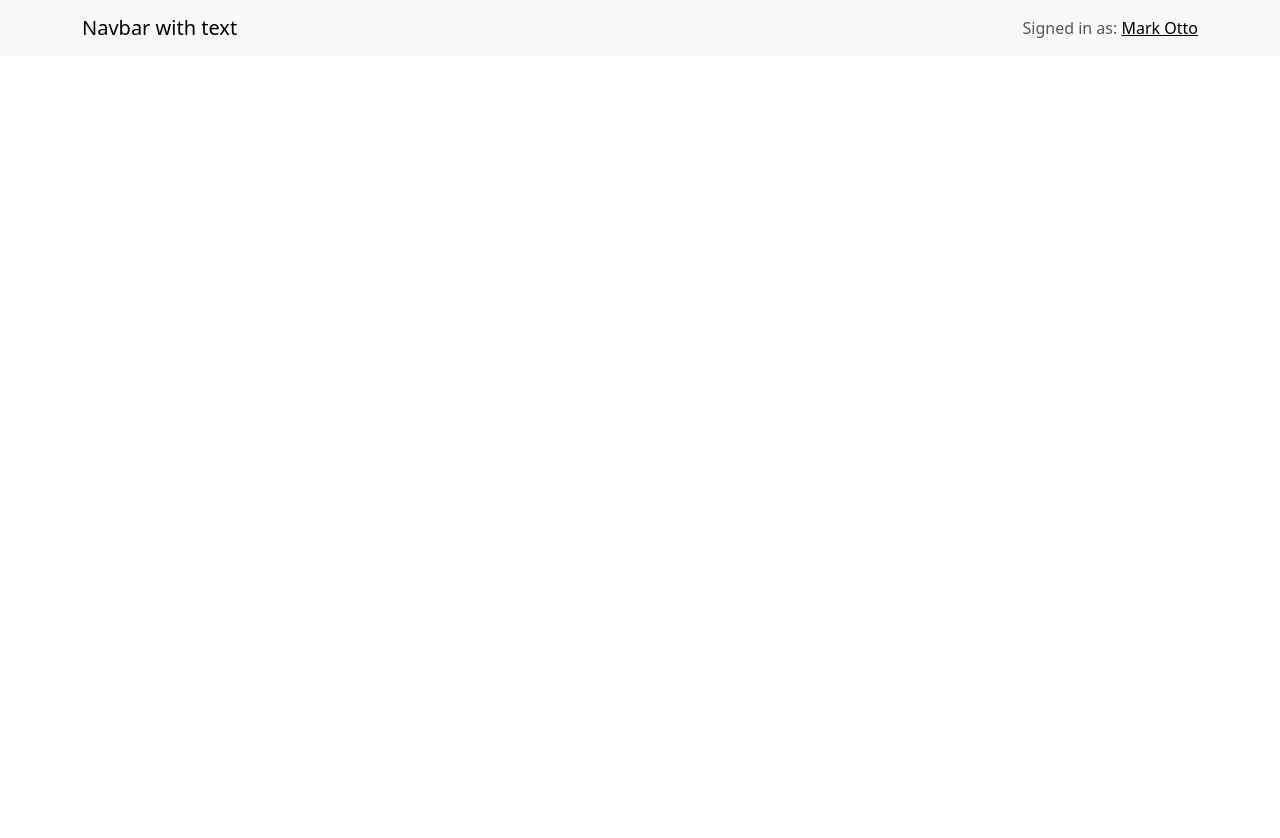
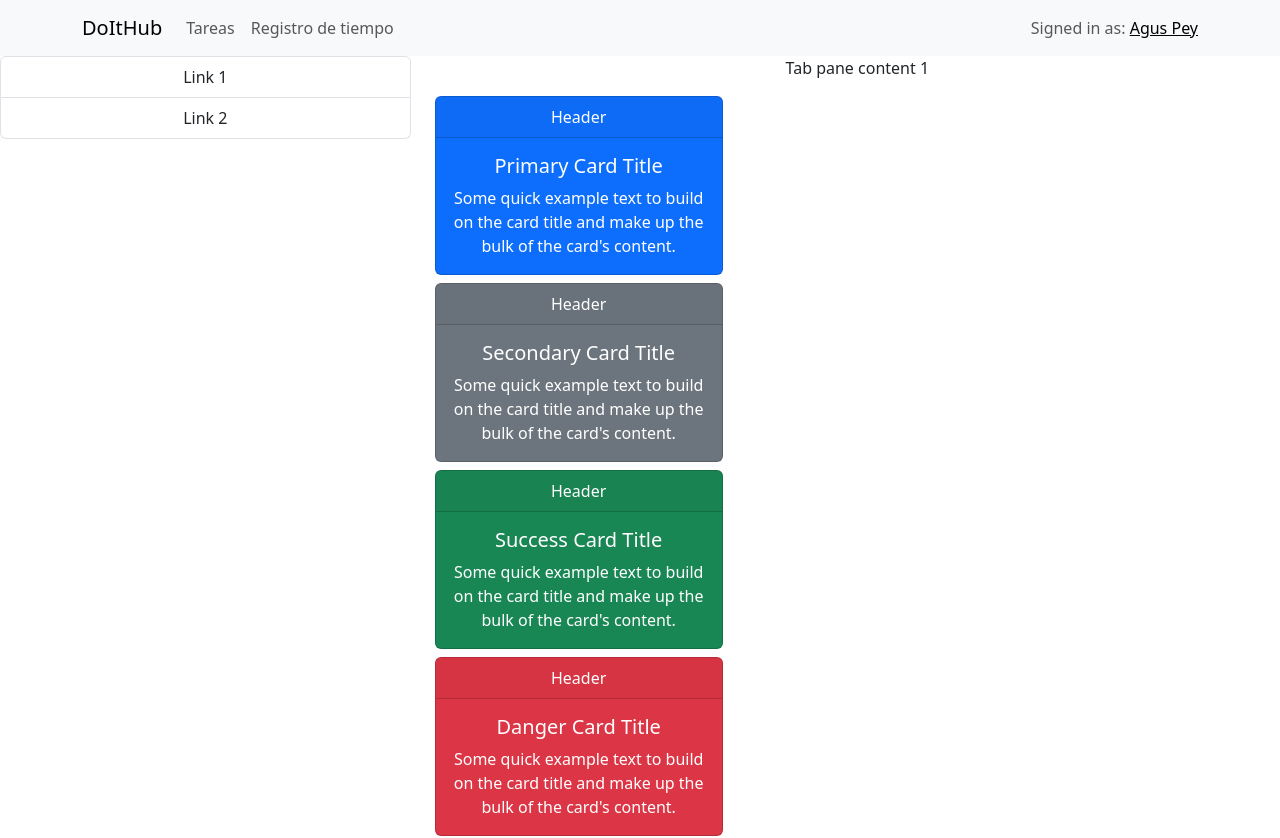
Before and after one commit to AgustinPeyrot/iaw-final, a React (Create React App) app: page / in a window 1280 px wide. Shown: the top 838 px of the page. Before the commit the page ends 800 px from the top, so only its background shows below. Built offline with nearby package versions, Linux system fonts and the light colour scheme.

Commit message:
instalacion de todoist api y se agregan algunos compoenents

```diff
--- a/package.json
+++ b/package.json
@@ -3,6 +3,7 @@
   "version": "0.1.0",
   "private": true,
   "dependencies": {
+    "@doist/todoist-api-typescript": "^3.0.1",
     "@testing-library/jest-dom": "^5.17.0",
     "@testing-library/react": "^13.4.0",
     "@testing-library/user-event": "^13.5.0",
@@ -10,6 +11,7 @@
     "react": "^18.2.0",
     "react-bootstrap": "^2.9.2",
     "react-dom": "^18.2.0",
+    "react-router-dom": "^6.21.1",
     "react-scripts": "5.0.1",
     "web-vitals": "^2.1.4"
   },
@@ -36,5 +38,8 @@
       "last 1 firefox version",
       "last 1 safari version"
     ]
+  },
+  "devDependencies": {
+    "@babel/plugin-proposal-private-property-in-object": "^7.21.11"
   }
 }
--- a/src/App.js
+++ b/src/App.js
@@ -1,10 +1,12 @@
 import './App.css';
 import NavbarComponent from './components/Navbar';
+import TabsExample from './components/ListGroups';
 
 function App() {
   return (
     <div className="App">
       <NavbarComponent />
+      <TabsExample />
     </div>
   );
 }
--- /dev/null
+++ b/src/components/ListGroups.js
@@ -0,0 +1,38 @@
+import React from 'react';
+import Col from 'react-bootstrap/Col';
+import ListGroup from 'react-bootstrap/ListGroup';
+import Row from 'react-bootstrap/Row';
+import Tab from 'react-bootstrap/Tab';
+import BgColorExample from './TaskCard';
+
+function TabsExample() {
+  return (
+    <Tab.Container id="list-group-tabs-example" defaultActiveKey="link1">
+      <Row>
+        <Col sm={4}>
+          <ListGroup>
+            <ListGroup.Item action href="#link1">
+              Link 1
+            </ListGroup.Item>
+            <ListGroup.Item action href="#link2">
+              Link 2
+            </ListGroup.Item>
+          </ListGroup>
+        </Col>
+        <Col sm={8}>
+          <Tab.Content>
+            <Tab.Pane eventKey="link1">
+              <p>Tab pane content 1</p>
+              <BgColorExample />
+            </Tab.Pane>
+            <Tab.Pane eventKey="link2">
+              <p>Tab pane content 2</p>
+            </Tab.Pane>
+          </Tab.Content>
+        </Col>
+      </Row>
+    </Tab.Container>
+  );
+}
+
+export default TabsExample;
--- a/src/components/Navbar.js
+++ b/src/components/Navbar.js
@@ -1,20 +1,26 @@
 import Container from 'react-bootstrap/Container';
 import Navbar from 'react-bootstrap/Navbar';
+import Nav from 'react-bootstrap/Nav';
 
 function NavbarComponent() {
   return (
     <Navbar className="bg-body-tertiary">
       <Container>
-        <Navbar.Brand href="#home">Navbar with text</Navbar.Brand>
+      <Navbar.Brand href="#home">DoItHub</Navbar.Brand>
+        <Nav className="me-auto">
+          <Nav.Link href="#home">Tareas</Nav.Link>
+          <Nav.Link href="#features">Registro de tiempo</Nav.Link>
+        </Nav>
         <Navbar.Toggle />
         <Navbar.Collapse className="justify-content-end">
           <Navbar.Text>
-            Signed in as: <a href="#login">Mark Otto</a>
+            Signed in as: <a href="#login">Agus Pey</a>
           </Navbar.Text>
         </Navbar.Collapse>
       </Container>
     </Navbar>
   );
+  <Outlet/>
 }
 
 export default NavbarComponent;
--- /dev/null
+++ b/src/components/TaskCard.js
@@ -0,0 +1,37 @@
+import Card from 'react-bootstrap/Card';
+
+function BgColorExample() {
+  return (
+    <>
+      {[
+        'Primary',
+        'Secondary',
+        'Success',
+        'Danger',
+        'Warning',
+        'Info',
+        'Light',
+        'Dark',
+      ].map((variant) => (
+        <Card
+          bg={variant.toLowerCase()}
+          key={variant}
+          text={variant.toLowerCase() === 'light' ? 'dark' : 'white'}
+          style={{ width: '18rem' }}
+          className="mb-2"
+        >
+          <Card.Header>Header</Card.Header>
+          <Card.Body>
+            <Card.Title>{variant} Card Title </Card.Title>
+            <Card.Text>
+              Some quick example text to build on the card title and make up the
+              bulk of the card's content.
+            </Card.Text>
+          </Card.Body>
+        </Card>
+      ))}
+    </>
+  );
+}
+
+export default BgColorExample;
--- a/src/index.css
+++ b/src/index.css
@@ -3,7 +3,8 @@ body {
   font-family: -apple-system, BlinkMacSystemFont, 'Segoe UI', 'Roboto', 'Oxygen',
     'Ubuntu', 'Cantarell', 'Fira Sans', 'Droid Sans', 'Helvetica Neue',
     sans-serif;
-  -webkit-font-smoothing: antialiased;
+  -webkit-font-smoothing: antialinpm run build
+  ased;
   -moz-osx-font-smoothing: grayscale;
 }
 
--- a/src/index.js
+++ b/src/index.js
@@ -4,9 +4,12 @@ import './index.css';
 import App from './App';
 import 'bootstrap/dist/css/bootstrap.min.css';
 
+
 const root = ReactDOM.createRoot(document.getElementById('root'));
 root.render(
   <React.StrictMode>
-    <App />
+
+      <App />
+
   </React.StrictMode>
 );
```
Also changed, not shown: 1 other file (tests, documents, lock files or other folders).
